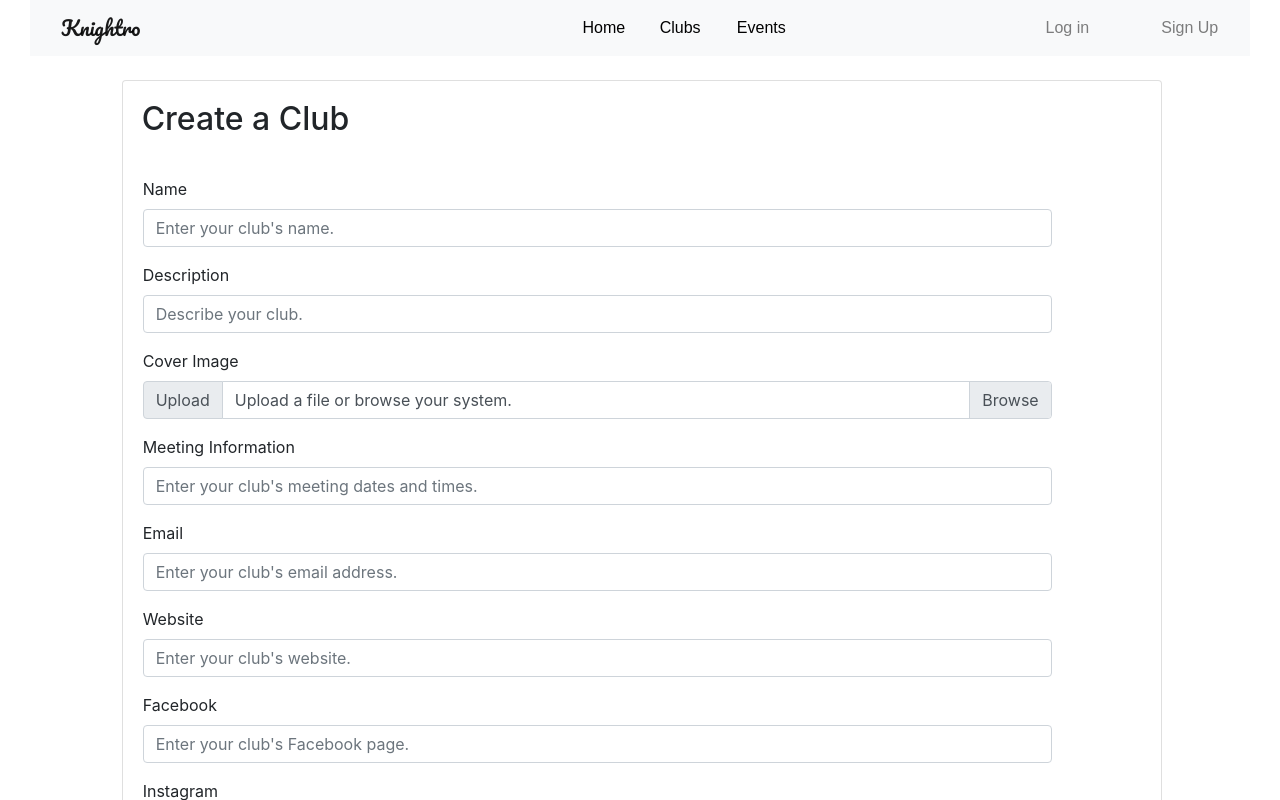
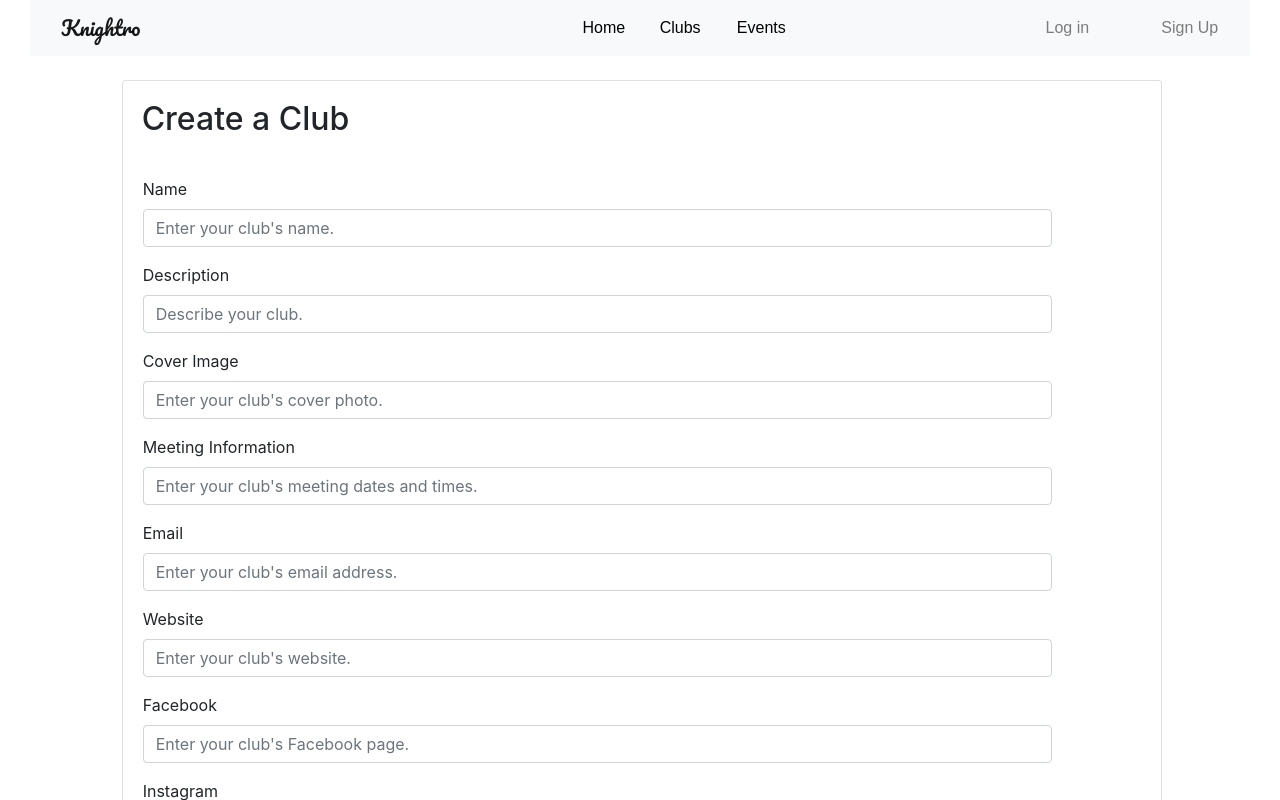
Before and after one commit to joseiciano/UCFMasterCalendar_web, a React (Create React App) app: page /createClub in a window 1280 px wide. Shown: the top 800 px of the page. Built offline with nearby package versions, Linux system fonts and the light colour scheme.

Commit message:
new commit

```diff
--- a/src/pages/CreateClubPage.js
+++ b/src/pages/CreateClubPage.js
@@ -103,7 +103,6 @@ export default class CreateClub extends React.Component {
     submitToDatabase() {
         firebase.auth().onAuthStateChanged(user => {
             var uid;
-
             if (user) {
                 var querystring = require('querystring');
                 uid = user.uid;
@@ -157,15 +156,7 @@ export default class CreateClub extends React.Component {
 
                                        <Form.Group controlId="coverimage">
                                             <Form.Label>Cover Image</Form.Label>
-                                            <div className="input-group">
-                                                <div className="input-group-prepend">
-                                                    <span className="input-group-text" id="inputGroupFileAddon01">Upload</span>
-                                                </div>
-                                                <div className="custom-file">
-                                                    <input type="file" className="custom-file-input" id="inputGroupFile01" aria-describedby="inputGroupFileAddon01" value={this.state.coverImage} onChange={this.handleCoverImageChange}/>
-                                                    <label className="custom-file-label" htmlFor="inputGroupFile01">Upload a file or browse your system.</label>
-                                                </div>
-                                            </div>
+                                            <Form.Control type="text" placeholder="Enter your club's cover photo." value={this.state.coverImage} onChange={this.handleCoverImageChange}/>
                                             {/* <Form.Control type="text" placeholder="UNDER CONSTRUCTION." value={this.state.coverImage} onChange={this.handleCoverImageChange}/> */}
                                         </Form.Group>
 
```
